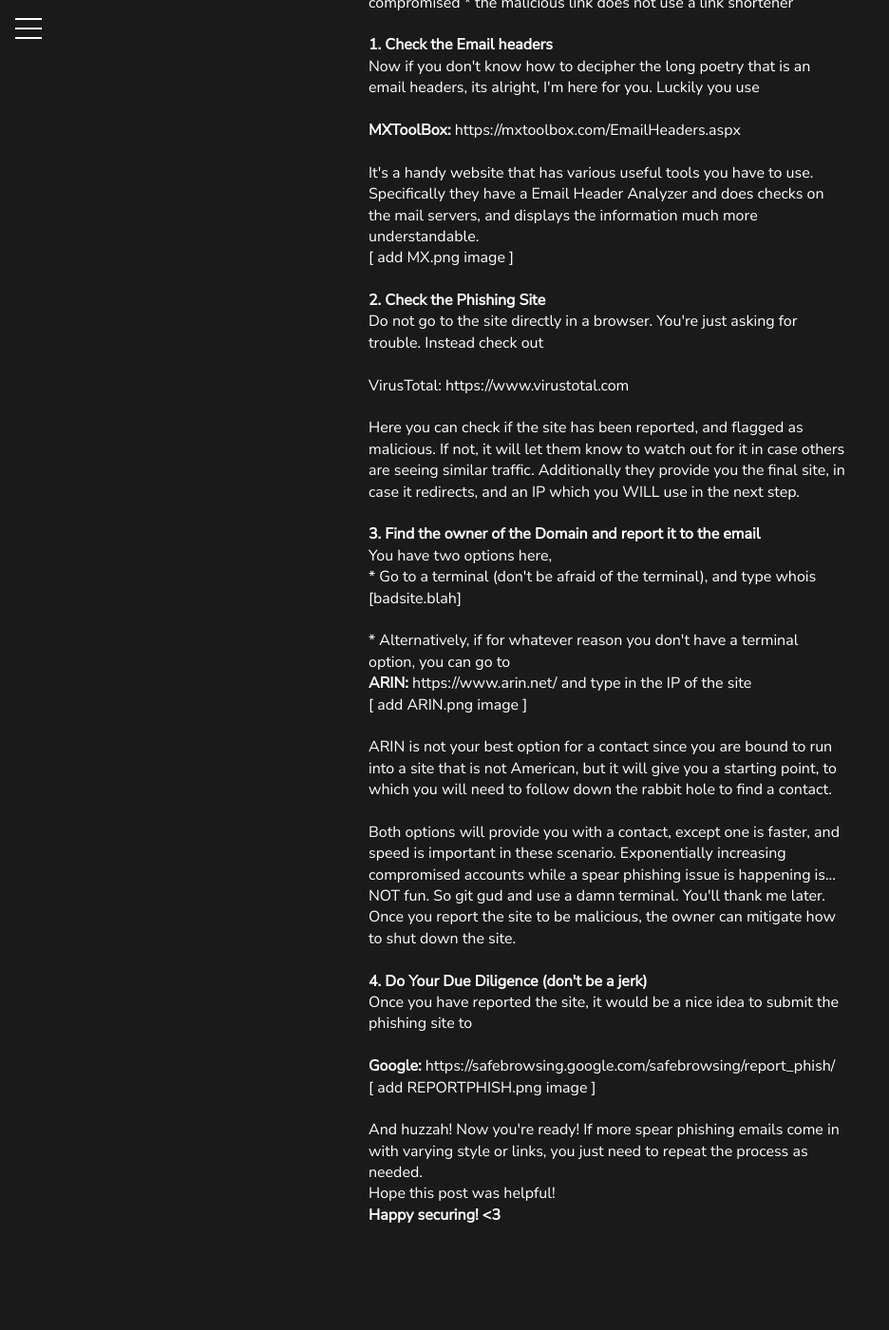
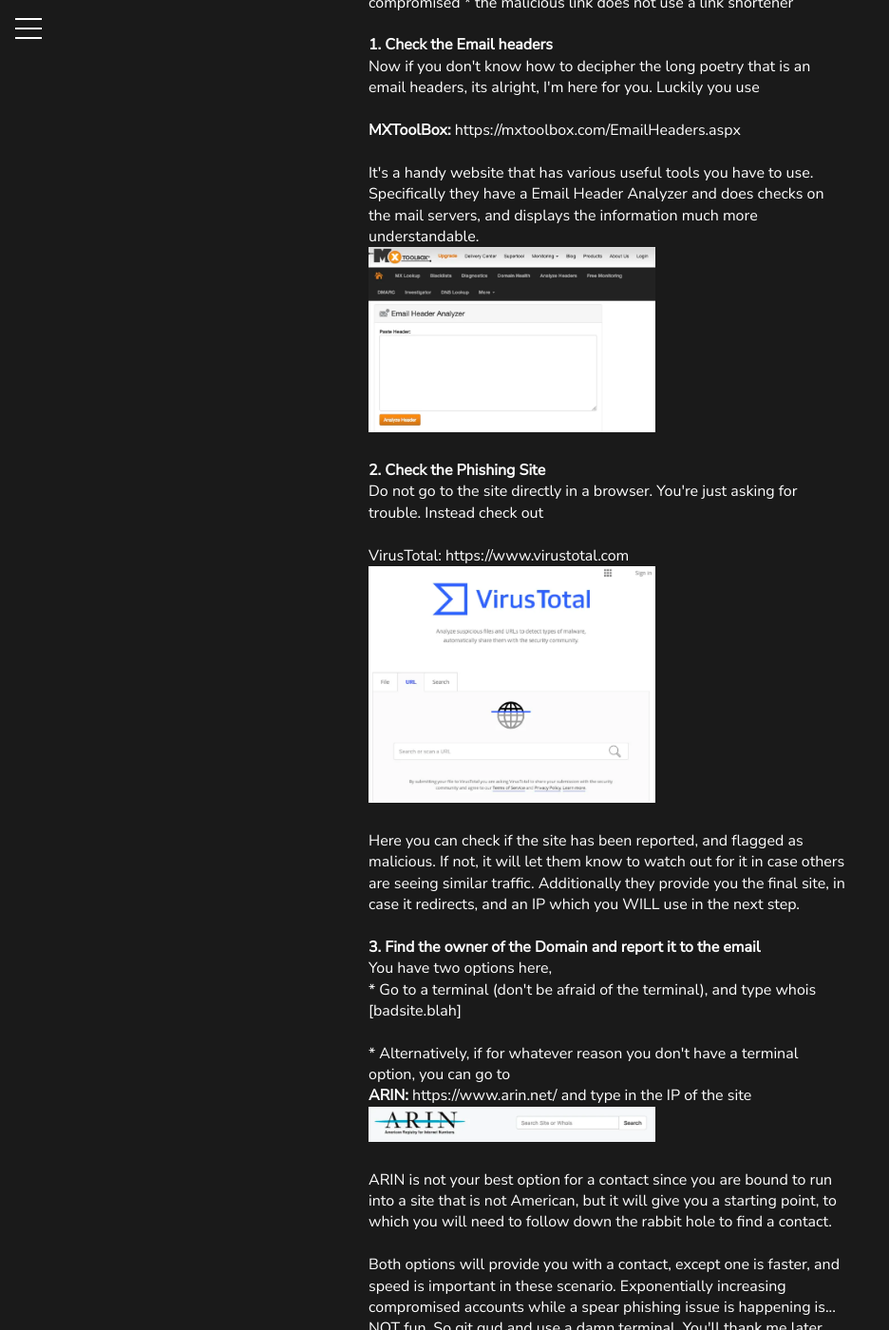
Before and after one commit to cobaltclaudia/cobaltclaudia.github.io, a Jekyll site: the page blogposts/2019/20190406-spearphish.html, which Jekyll copies as it is, in a window 1280 px wide and 1400 px high, scrolled down 486 px. Shown: the whole window at 95% size, without its empty margins (0-936 px from the left). Built offline with Jekyll 4.4.1, drawn with Linux system fonts in a browser that asks for light colours; before the commit the page ends 1821 px from its top, so only the background shows below that.

Commit message:
Add images

```diff
--- a/blogposts/2019/20190406-spearphish.html
+++ b/blogposts/2019/20190406-spearphish.html
@@ -63,12 +63,12 @@
 
     It's a handy website that has various useful tools you have to use. Specifically they have a Email Header
         Analyzer and does checks on the mail servers, and displays the information much more understandable.<br>
-        [ add MX.png image ]<br><br>
+        <img src="images/MX.png" width="60%" height="60%"><br><br>
 
     <strong>2. Check the Phishing Site</strong><br>
     Do not go to the site directly in a browser. You're just asking for trouble. Instead check out<br><br>
-
-    VirusTotal: <a href="https://www.virustotal.com">https://www.virustotal.com</a><br><br>
+    VirusTotal: <a href="https://www.virustotal.com">https://www.virustotal.com</a><br>
+    <img src="images/VIRUSTOTAL.png" width="60%" height="60%"><br><br>
 
     Here you can check if the site has been reported, and flagged as
         malicious. If not, it will let them know to watch out for it in case others are seeing similar traffic.
@@ -83,8 +83,7 @@
     * Alternatively, if for whatever reason you don't have a terminal option, you can go to<br>
 
     <b>ARIN: </b><a href="https://www.arin.net/">https://www.arin.net/</a> and type in the IP of the site<br>
-
-        [ add ARIN.png image ]<br><br>
+        <a href="images/ARIN.png"><img src="images/ARIN.png" width="60%" height="60%"></a><br><br>
 
     ARIN is not your best option for a contact since you are bound to run into a site that is not American, but it
         will give you a starting point, to which you will need to follow down the rabbit hole to find a contact.<br><br>
@@ -100,7 +99,7 @@
 
     <b>Google: </b><a href="https://safebrowsing.google.com/safebrowsing/report_phish/">https://safebrowsing.google.com/safebrowsing/report_phish/</a><br>
 
-        [ add REPORTPHISH.png image ]<br><br>
+        <a href="images/REPORTPHISH.png"><img src="images/REPORTPHISH.png" width="60%" height="60%"></a><br><br>
 
     And huzzah! Now you're ready! If more spear phishing emails come in with varying style or links, you just need
         to repeat the process as needed.<br>
```
Also changed, not shown: blogposts/2019/images/ARIN.png (renamed from images/20190406/ARIN.png), blogposts/2019/images/MX.png (renamed from images/20190406/MX.png), blogposts/2019/images/REPORTPHISH.png (renamed from images/20190406/REPORTPHISH.png), blogposts/2019/images/VIRUSTOTAL.png (renamed from images/20190406/VIRUSTOTAL.png).
